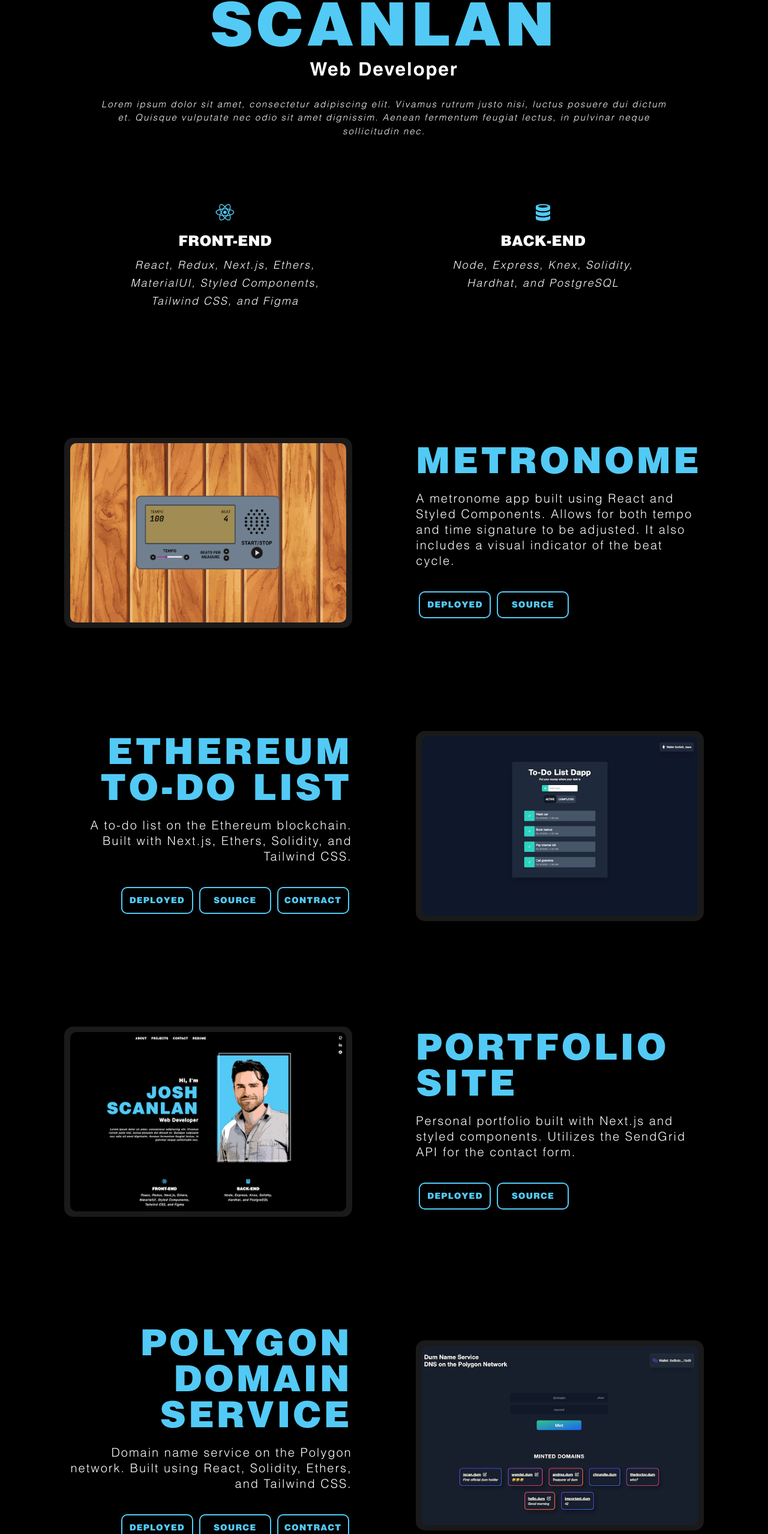
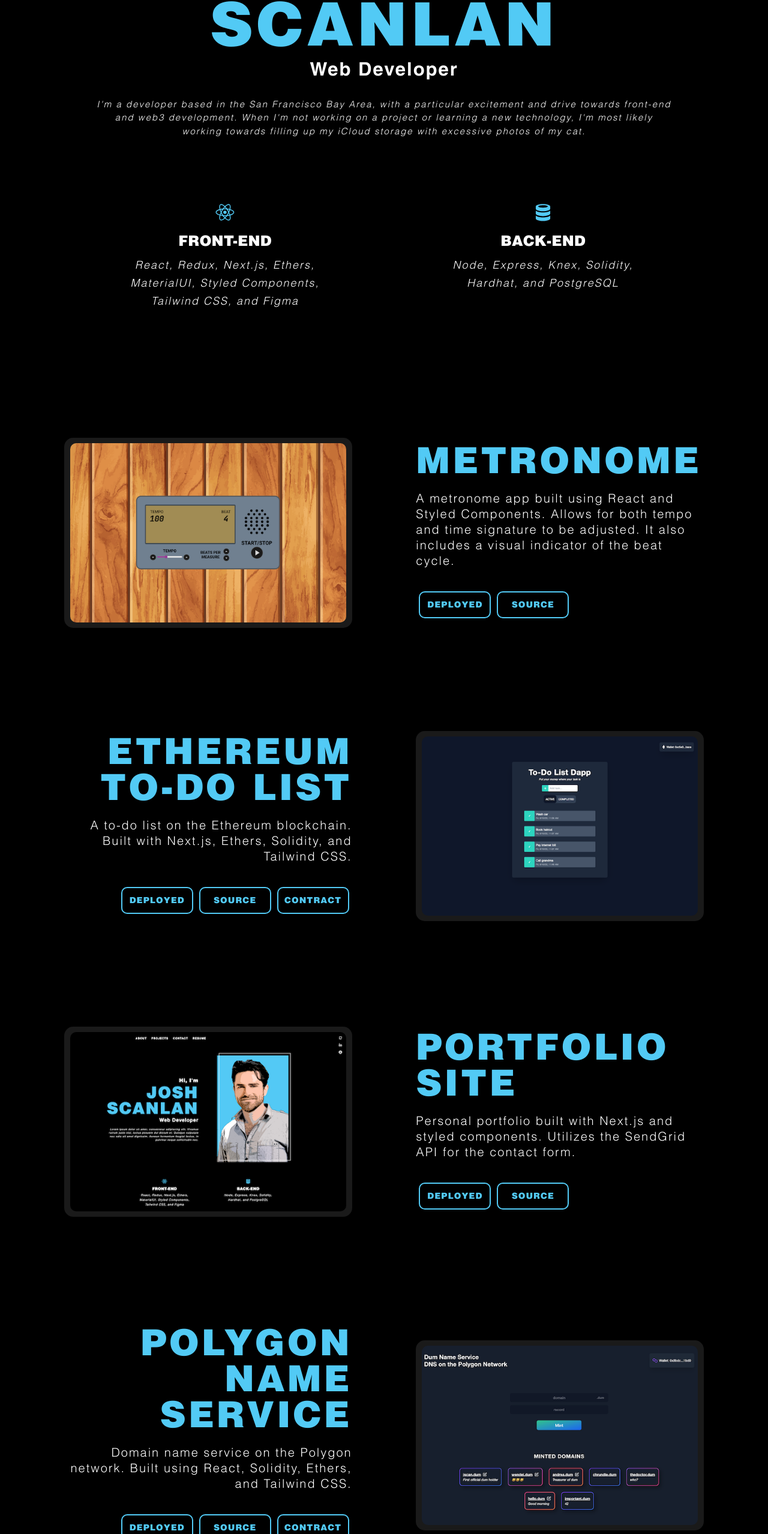
Before and after one commit to joshuascan/personal-portfolio, a Next.js app: page / in a window 1280 px wide. Shown: the part 1023-3581 px from the top of the page at 60% size. Built offline with nearby package versions, Linux system fonts and the light colour scheme.

Commit message:
adds about me blurb to site

```diff
--- a/src/components/Hero/Hero.js
+++ b/src/components/Hero/Hero.js
@@ -29,10 +29,11 @@ const Hero = () => {
             Web Developer
           </HeroHeader>
           <HeroText>
-            Lorem ipsum dolor sit amet, consectetur adipiscing elit. Vivamus
-            rutrum justo nisi, luctus posuere dui dictum et. Quisque vulputate
-            nec odio sit amet dignissim. Aenean fermentum feugiat lectus, in
-            pulvinar neque sollicitudin nec.
+            I&apos;m a developer based in the San Francisco Bay Area, with a
+            particular excitement and drive towards front-end and web3
+            development. When I&apos;m not working on a project or learning a
+            new technology, I&apos;m most likely working towards filling up my
+            iCloud storage with excessive photos of my cat.
           </HeroText>
         </LeftSection>
         <RightSection>
--- a/src/constants/constants.js
+++ b/src/constants/constants.js
@@ -27,7 +27,7 @@ export const projects = [
     id: 2,
   },
   {
-    title: "Polygon Domain Service",
+    title: "Polygon Name Service",
     description:
       "Domain name service on the Polygon network. Built using React, Solidity, Ethers, and Tailwind CSS.",
     image: "/images/polygon_dns.png",
@@ -39,7 +39,7 @@ export const projects = [
   {
     title: "Watering Scheduler",
     description:
-      "An app that tracks plant watering schedules. Frontend was built using React and MaterialUI, and the backend was built using Node, Express, and Knex with a PostgreSQL database. Create your own account, or log in with the dummy account:",
+      "An app that tracks plant watering schedules. Frontend was built using React and MaterialUI, and the backend was built using Node, Express, and Knex with a PostgreSQL database. Currently a work in progress. Create your own account, or log in with the dummy account:",
     login: "email: fake@email.com, password: password",
     image: "/images/watering_app.png",
     visit: "https://plants-need-water-too.vercel.app/",
```
